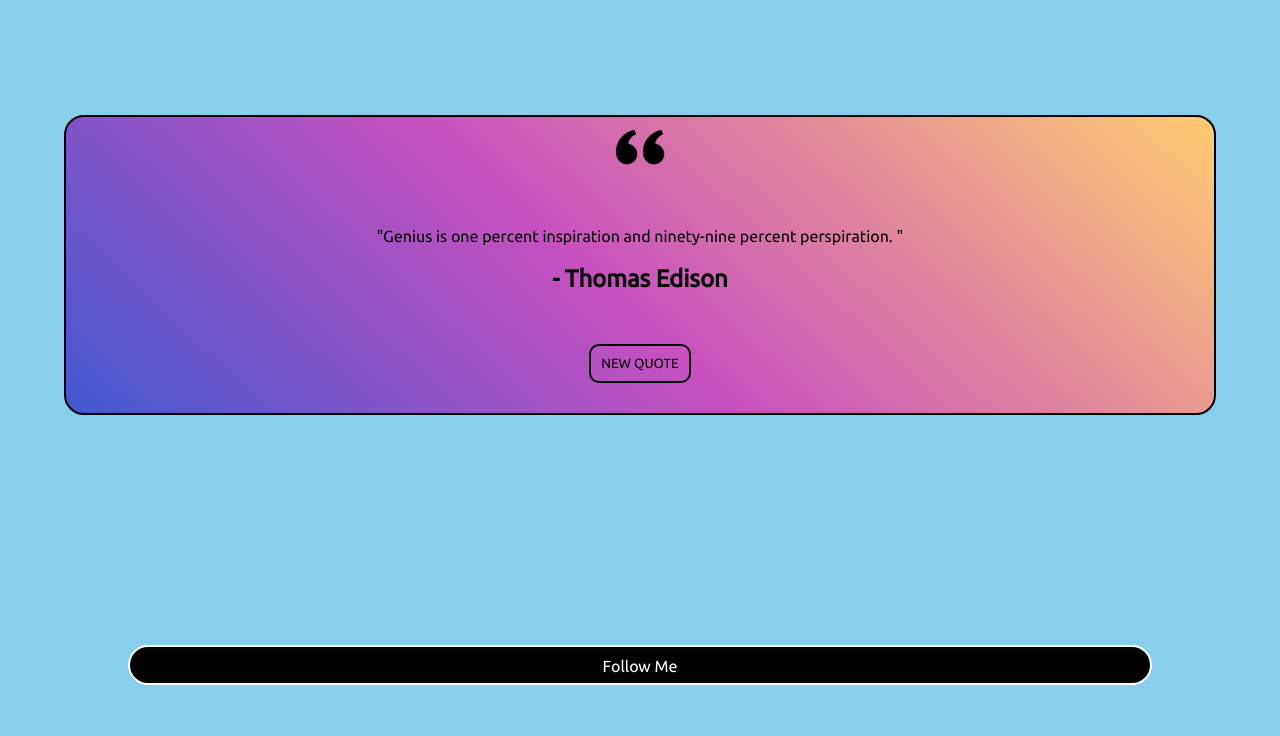
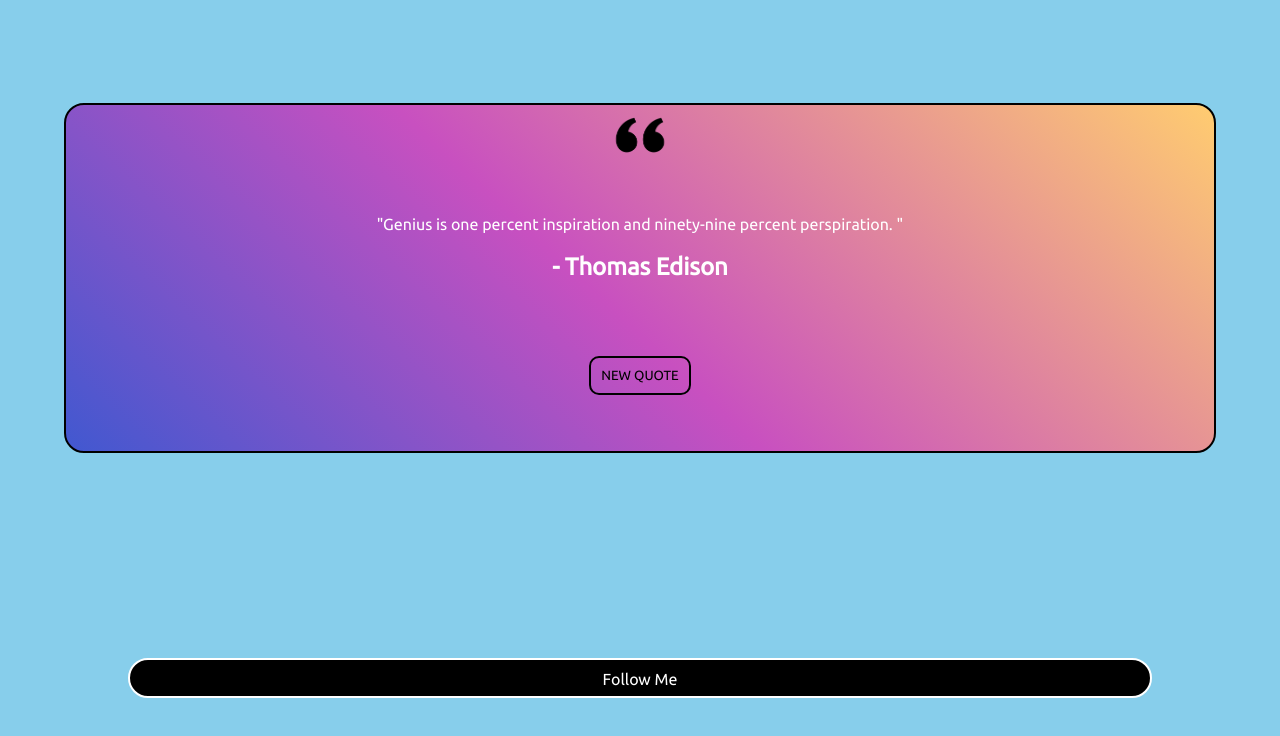
Before and after one commit to OWAISIDRISI53/Random-Quotes, a plain HTML site: page index.html in a window 1280 px wide. Drawn offline with Linux system fonts and the light colour scheme.

Commit message:
Update style.css

```diff
--- a/style.css
+++ b/style.css
@@ -13,10 +13,11 @@ body {
   width: 100%;
   display: grid;
   place-items: center;
+color: white;
 }
 
 .container {
-  height: 300px;
+  height: 350px;
   width: 90%;
   background-color: #4158D0;
   background-image: linear-gradient(43deg, #4158D0 0%, #C850C0 46%, #FFCC70 100%);
```
